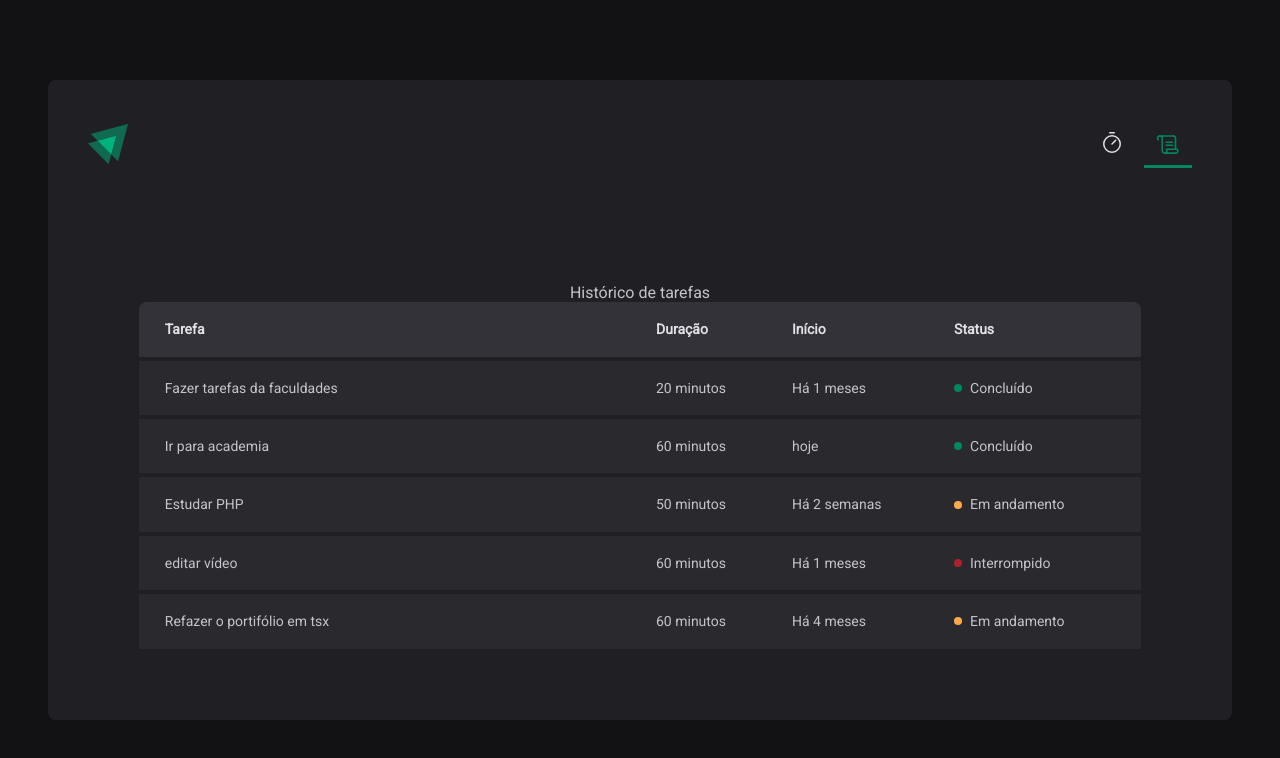
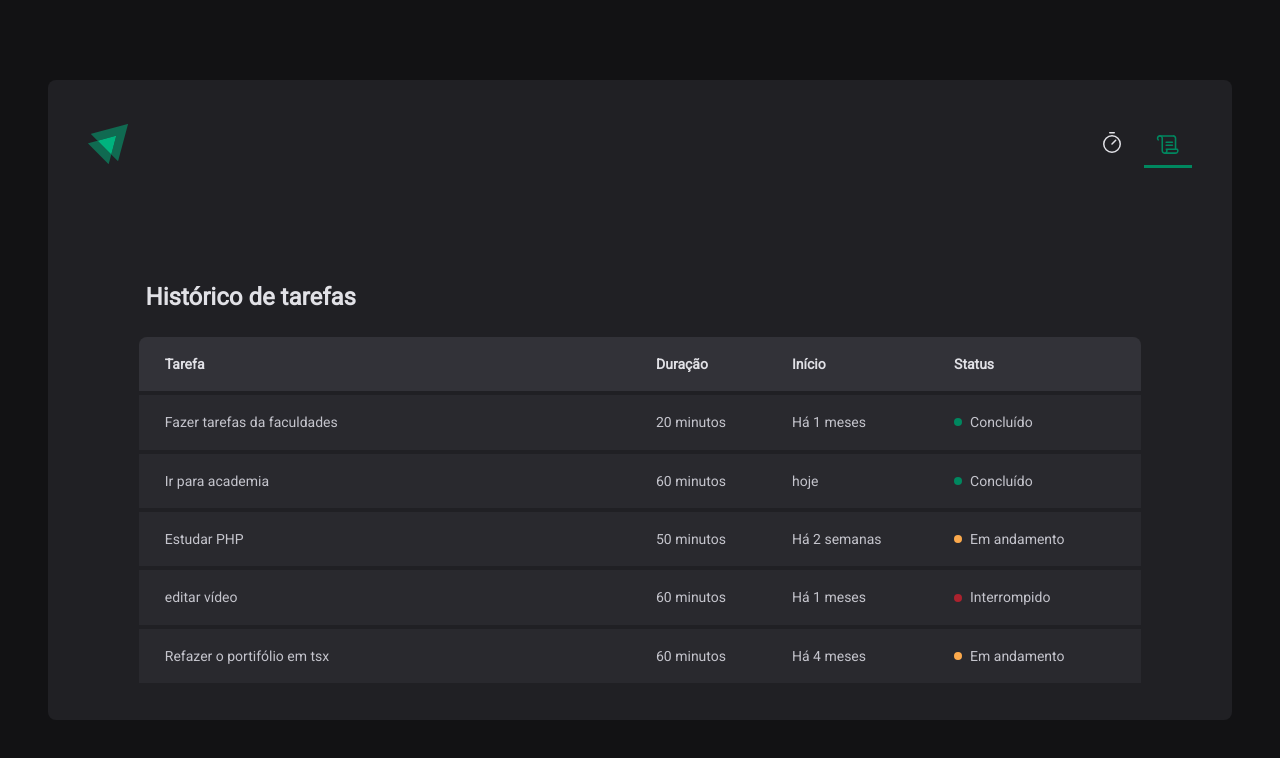
Before and after one commit to ronald1134/temporizador, a React (Vite) app: page /history in a window 1280 px wide. Shown: the top 758 px of the page. Built offline with nearby package versions, Linux system fonts and the light colour scheme.

Commit message:
estilizando o caption da tabela

```diff
--- a/src/pages/History/style.ts
+++ b/src/pages/History/style.ts
@@ -16,6 +16,16 @@ export const HistoryList = styled.div`
     flex: 1;
     overflow: auto;//isso faz com que a lista de histórico fique rolável se o conteúdo for maior que a tela
     margin-top: 2rem;
+
+    caption{
+        font-size: 1.5rem;
+        color: ${props => props.theme['gray-100']};
+        margin-bottom: 1.6rem;
+        text-align: left;
+        font-weight: bold;
+        padding-left: 0.40rem;
+
+    }
 
     table {
         width: 100%;
```
